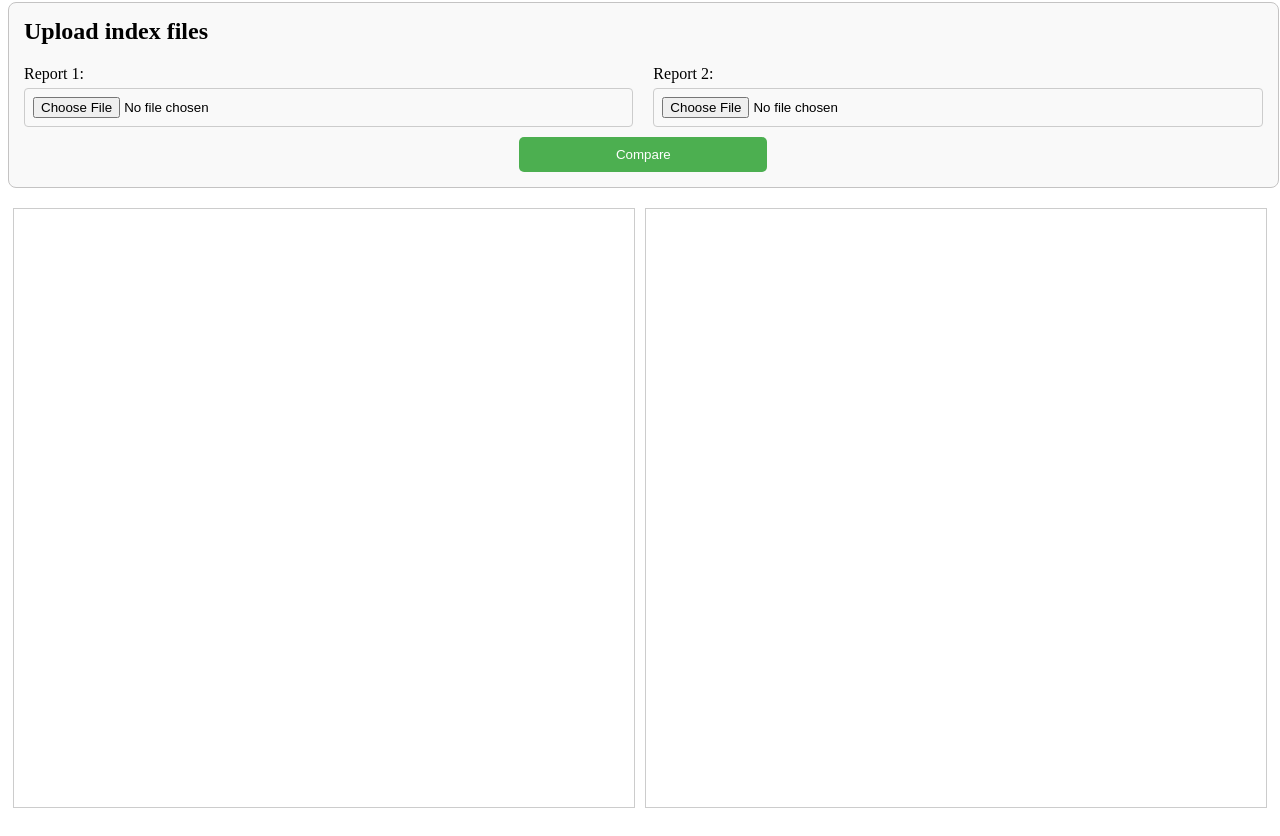
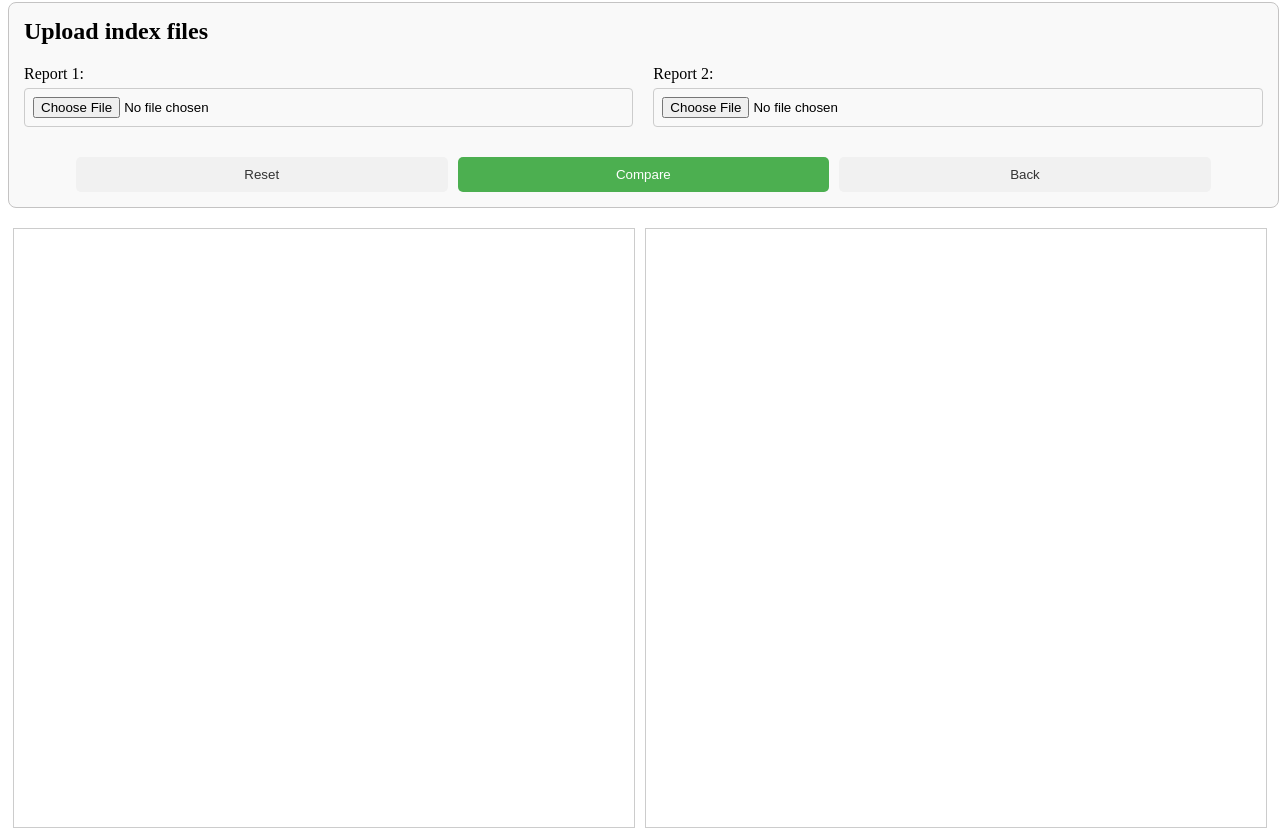
Before and after one commit to samarr/html-report-tool, a website: page public/result-comparison.html in a window 1280 px wide. Shown: the part 78-914 px from the top of the page. Drawn offline with Linux system fonts and the light colour scheme.

Commit message:
Introduced back button, reset button and gitignore update

```diff
--- a/public/result-comparison.html
+++ b/public/result-comparison.html
@@ -24,7 +24,11 @@
             <input type="file" name="report2" id="report2" required>
           </div>
         </div>
-        <button type="submit">Compare</button>
+        <div class="button-container">
+          <button type="button" id="resetButton">Reset</button>
+          <button type="submit">Compare</button>
+          <button type="button" onclick="window.location.href='index.html'">Back</button>
+        </div>
       </form>
     </div>
 
@@ -54,6 +58,15 @@
           console.error('Error uploading files:', error);
         });
     });
+
+    // Reset button functionality
+    document.getElementById('resetButton').addEventListener('click', function () {
+      // Clear the form fields
+      document.getElementById('uploadForm').reset();
+      // Clear the iframes
+      document.getElementById('left-frame').src = '';
+      document.getElementById('right-frame').src = '';
+    });
   </script>
 </body>
 </html>
--- a/public/styles.css
+++ b/public/styles.css
@@ -5,7 +5,6 @@
   border: 1px solid #c4c3c3;
   border-radius: 8px;
   background-color: #f9f9f9;
-  /* max-width: 800px; */
   width: 98%;
 }
 
@@ -16,7 +15,7 @@
 
 .form-group-horizontal {
   display: flex;
-  justify-content: space-between; /* This will align the form groups horizontally */
+  justify-content: space-between; /* Align the input fields horizontally */
   gap: 20px; /* Space between the fields */
 }
 
@@ -38,19 +37,35 @@ input[type="file"] {
 }
 
 button[type="submit"] {
-  width: 20%;
+  width: 30%;
   padding: 10px;
   background-color: #4caf50;
   color: #fff;
   border: none;
   border-radius: 5px;
   cursor: pointer;
-  margin: 10px auto 0; /* This centers the button horizontally */
-  display: block; /* Makes the button block-level so margin auto works */
+  margin: 10px 5px 0; /* Center the button with some space between */
+  display: inline-block;
 }
 
 button[type="submit"]:hover {
   background-color: #45a049;
+}
+
+button[type="button"] {
+  width: 30%;
+  padding: 10px;
+  background-color: #f1f1f1;
+  color: #333;
+  border: none;
+  border-radius: 5px;
+  cursor: pointer;
+  margin: 10px 5px 0;
+  display: inline-block;
+}
+
+button[type="button"]:hover {
+  background-color: #ddd;
 }
 
 /* Comparison section */
@@ -71,3 +86,9 @@ iframe {
   border: 1px solid #ccc;
   margin: 0 5px;
 }
+
+.button-container {
+  display: flex;
+  justify-content: center;
+  margin-top: 20px;
+}
```
Also changed, not shown: 1 other file.
